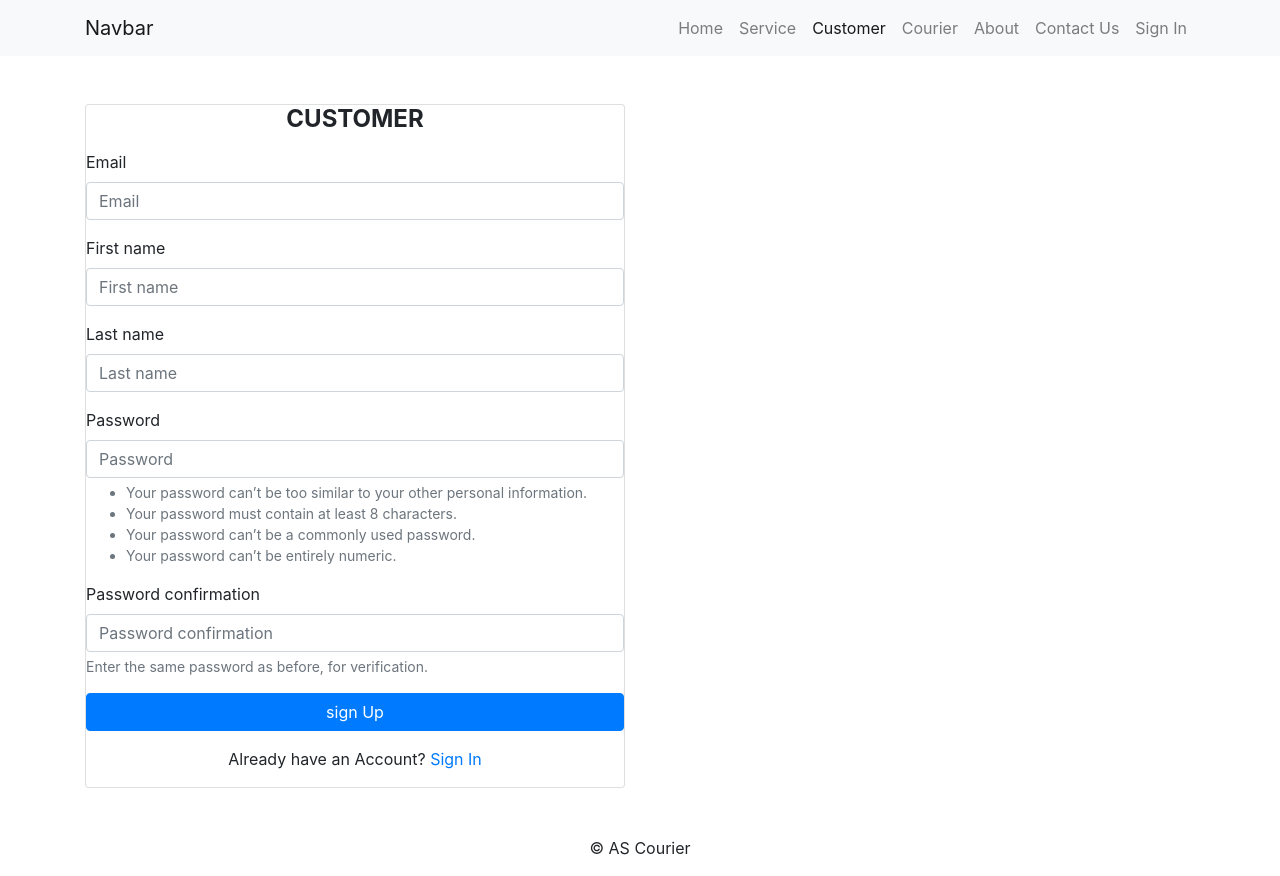
After one commit to ashiqul50021/ascourier, a Django app: page /sign-up in a window 1280 px wide. The commit adds this page. Run offline with Django 3.2, Linux system fonts and the light colour scheme; some libraries are stand-ins or nearby versions.

Commit message:
add signup page

```diff
--- a/ascourier/settings.py
+++ b/ascourier/settings.py
@@ -120,3 +120,6 @@ USE_TZ = True
 # https://docs.djangoproject.com/en/3.1/howto/static-files/
 
 STATIC_URL = '/static/'
+
+LOGIN_URL = '/sign-in/'
+LOGIN_REDIRECT_URL = '/'
--- a/ascourier/urls.py
+++ b/ascourier/urls.py
@@ -1,25 +1,16 @@
-"""ascourier URL Configuration
 
-The `urlpatterns` list routes URLs to views. For more information please see:
-    https://docs.djangoproject.com/en/3.1/topics/http/urls/
-Examples:
-Function views
-    1. Add an import:  from my_app import views
-    2. Add a URL to urlpatterns:  path('', views.home, name='home')
-Class-based views
-    1. Add an import:  from other_app.views import Home
-    2. Add a URL to urlpatterns:  path('', Home.as_view(), name='home')
-Including another URLconf
-    1. Import the include() function: from django.urls import include, path
-    2. Add a URL to urlpatterns:  path('blog/', include('blog.urls'))
-"""
 from django.contrib import admin
 from django.urls import path
+from django.contrib.auth import views as auth_views
 from core import views
 
 urlpatterns = [
     path('admin/', admin.site.urls),
     path('', views.home),
+    # sign in / sign up
+    path('sign-in/', auth_views.LoginView.as_view(template_name="sign_in.html")),
+    path('sign-out/', auth_views.LogoutView.as_view(next_page="/")),
+    path('sign-up', views.sign_up),
     path('customer/', views.customer_page),
     path('courier/', views.courier_page)
 ]
--- /dev/null
+++ b/core/forms.py
@@ -0,0 +1,19 @@
+from django import forms
+from django.contrib.auth.forms import UserCreationForm
+from django.contrib.auth.models import User
+from django.core.exceptions import ValidationError
+
+class SignUpForm(UserCreationForm):
+  email = forms.EmailField(max_length=250)
+  first_name = forms.CharField(max_length=150)
+  last_name = forms.CharField(max_length=150)
+
+  class Meta:
+    model = User
+    fields = ('email', 'first_name', 'last_name', 'password1', 'password2')
+
+  def clean_email(self):
+    email = self.cleaned_data['email'].lower()
+    if User.objects.filter(email=email):
+      raise ValidationError("This email address already exists.")
+    return email
--- a/core/templates/base.html
+++ b/core/templates/base.html
@@ -1,5 +1,6 @@
 <!DOCTYPE html>
 <html lang="en">
+
 <head>
     <meta charset="UTF-8">
     <meta http-equiv="X-UA-Compatible" content="IE=edge">
@@ -10,37 +11,104 @@
     {% bootstrap_javascript jquery='full' %}
     {% block head %}{% endblock %}
 </head>
+
 <body>
     <!-- nav bar  -->
     <nav class="navbar navbar-expand-lg navbar-light bg-light">
         <div class="container">
             <a class="navbar-brand" href="/">Navbar</a>
-    <button class="navbar-toggler" type="button" data-toggle="collapse" data-target="#navbarSupportedContent" aria-controls="navbarSupportedContent" aria-expanded="false" aria-label="Toggle navigation">
+            {% if not request.user.is_authenticated %}
+            <div class="d-flex">
+                <button class="navbar-toggler" type="button" data-toggle="collapse"
+                    data-target="#navbarSupportedContent" aria-controls="navbarSupportedContent" aria-expanded="false"
+                    aria-label="Toggle navigation">
                     <span class="navbar-toggler-icon"></span>
                 </button>
 
                 <div class="collapse navbar-collapse" id="navbarSupportedContent">
                     <ul class="navbar-nav mr-auto">
                         <li class="nav-item">
-          <a class="nav-link" href="#">Home </a>
+                            <a class="nav-link" href="/">Home </a>
                         </li>
                         <li class="nav-item">
-          <a class="nav-link" href="/customer/">Customer</a>
+                            <a class="nav-link" href="/">Service</a>
+                        </li>
+                        <li class="nav-item {% if request.GET.next != '/courier/' %}active{% endif %}">
+                            <a class="nav-link" aria-current="page" href="/sign-in/?next=/customer/">Customer</a>
+                        </li>
+                        <li class="nav-item {% if request.GET.next == '/courier/' %}active{% endif %}">
+                            <a class="nav-link" aria-current="page" href="/sign-in/?next=/courier/">Courier</a>
                         </li>
                         <li class="nav-item">
-          <a class="nav-link" href="/courier/">Courier</a>
+                            <a class="nav-link" href="/">About</a>
                         </li>
                         <li class="nav-item">
-          <a class="nav-link" href="#">Dashboard</a>
+                            <a class="nav-link" href="/">Contact Us</a>
+                        </li>
+                        <li class="nav-item">
+                            <a class="nav-link" href="/sign-in">Sign In</a>
                         </li>
 
 
+
+
+
                     </ul>
-      <form class="form-inline my-2 my-lg-0">
-        <input class="form-control mr-sm-2" type="search" placeholder="Search" aria-label="Search">
-        <button class="btn btn-outline-success my-2 my-sm-0" type="submit">Search</button>
+
+                </div>
+            </div>
+            {% else %}
+            <div class="d-flex">
+                <button class="navbar-toggler" type="button" data-toggle="collapse"
+                    data-target="#navbarSupportedContent" aria-controls="navbarSupportedContent" aria-expanded="false"
+                    aria-label="Toggle navigation">
+                    <span class="navbar-toggler-icon"></span>
+                </button>
+
+                <div class="collapse navbar-collapse" id="navbarSupportedContent">
+                    <ul class="navbar-nav mr-auto">
+                        <li class="nav-item">
+                            <a class="nav-link" href="/">Home </a>
+                        </li>
+                        <li class="nav-item">
+                            <a class="nav-link" href="/">Service</a>
+                        </li>
+                        {% if not request.user.is_authenticated %}
+                        <li class="nav-item {% if request.GET.next != '/courier/' %}active{% endif %}">
+                            <a class="nav-link" aria-current="page" href="/sign-in/?next=/customer/">Customer</a>
+                        </li>
+                        <li class="nav-item {% if request.GET.next == '/courier/' %}active{% endif %}">
+                            <a class="nav-link" aria-current="page" href="/sign-in/?next=/courier/">Courier</a>
+                        </li>
+                        {% else %}
+                        <li class="nav-item {% if request.GET.next != '/courier/' %}active{% endif %}">
+                            <a class="nav-link " aria-current="page" href="/customer/">Customer</a>
+                        </li>
+                        <li class="nav-item {% if request.GET.next == '/courier/' %}active{% endif %}">
+                            <a class="nav-link " aria-current="page" href="/courier/">Courier</a>
+                        </li>
+                        {% endif %}
+                        <li class="nav-item">
+                            <a class="nav-link" href="/">About</a>
+                        </li>
+                        <li class="nav-item">
+                            <a class="nav-link" href="/">Contact Us</a>
+                        </li>
+
+
+
+
+
+                    </ul>
+
+                </div>
+                <form class="form-inline">
+                    <span class="mr-4">{{ request.user.get_full_name|title }}</span>
+                    <a href="/sign-out" class="btn btn-outline-primary">Sign Out</a>
                 </form>
             </div>
+
+            {% endif %}
         </div>
     </nav>
     <!-- navbar end -->
@@ -53,4 +121,5 @@
     </footer>
     <!-- footer section end -->
 </body>
+
 </html>
--- /dev/null
+++ b/core/templates/sign_up.html
@@ -0,0 +1,35 @@
+{% extends 'base.html' %}
+{% load bootstrap4 %}
+
+{% block content %}
+<div class="container">
+    <div class="row">
+        <div class="col-md-6">
+            <div class="card mt-5">
+                <h4 class="text-center text-uppercase mb-3"><b>
+                    {% if request.GET.next != '/courier/' %}
+                    Customer
+                    {% else %}
+                    Courier
+                    {% endif %}
+                </b></h4>
+                <form method="POST">
+                    {% csrf_token %}
+                    {% bootstrap_form form %}
+
+                    <button class="btn btn-primary btn-block">sign Up</button>
+                    <p class="text-center mt-3">
+                        Already have an Account? <a href="/sign-in/?next={{ request.GET.next }}">Sign In</a>
+                    </p>
+                </form>
+            </div>
+        </div>
+        <div class="col-md-6">
+            <img src="" alt="">
+        </div>
+
+    </div>
+</div>
+
+
+{% endblock %}
--- a/core/views.py
+++ b/core/views.py
@@ -1,9 +1,32 @@
-from django.shortcuts import render
-
+from django.shortcuts import redirect, render
+from django.contrib.auth import login
+from django.contrib.auth.decorators import login_required
+from . import forms
 # Create your views here.
 def home(request):
     return render(request, 'home.html')
+
+@login_required()
 def customer_page(request):
     return render(request, 'home.html')
+
+@login_required()
 def courier_page(request):
     return render(request, 'home.html')
+
+def sign_up(request):
+    form = forms.SignUpForm()
+
+    if request.method == 'POST':
+        form = forms.SignUpForm(request.POST)
+        if form.is_valid():
+            email = form.cleaned_data.get('email').lower()
+            user = form.save(commit=False)
+            user.username = email
+            user.save()
+
+            login(request, user)
+            return redirect('/')
+    return render(request, 'sign_up.html', {
+        'form': form
+    })
```
Also changed, not shown: core/templates/sign_in.html (added, +37 -0 lines). Lines whose indentation alone changed are shown as unchanged.
